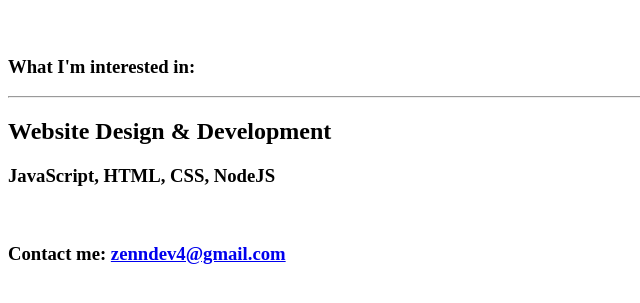
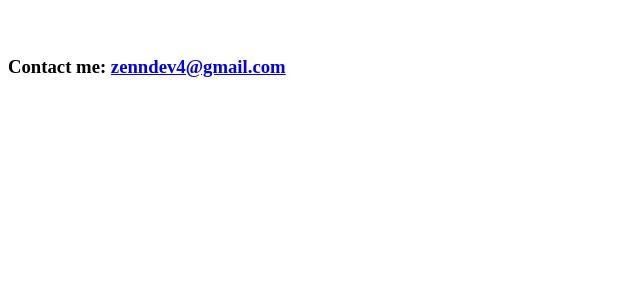
Before and after one commit to v1devv/personal-site, a plain HTML site: page index.html in a window 1280 px wide. Shown: the part 61-364 px from the top of the page, without its empty margins (0-640 px from the left). Drawn offline with Linux system fonts and the light colour scheme.

Commit message:
Update index.html

```diff
--- a/index.html
+++ b/index.html
@@ -3,7 +3,7 @@
 <head>
     <meta charset="utf-8"/>
     <meta name="viewport" content="width=device-width, initial-scale=1"/>
-    <title>Marc (Zên)</title>
+    <title>Zên</title>
 
   </head>
 
@@ -11,10 +11,6 @@
     <div class="content">
       <h1> Marc (Zên) </h1> <br>
 
-      <h3> What I'm interested in: </h3> <hr>
-      <h2> Website Design & Development </h2>
-      <h3> JavaScript, HTML, CSS, NodeJS </h3> <br>
-
       <h3 class="contact-email">Contact me: <a href="mailto:zenndev4@gmail.com">zenndev4@gmail.com</a></h3>
   </div>
 </body>
```
